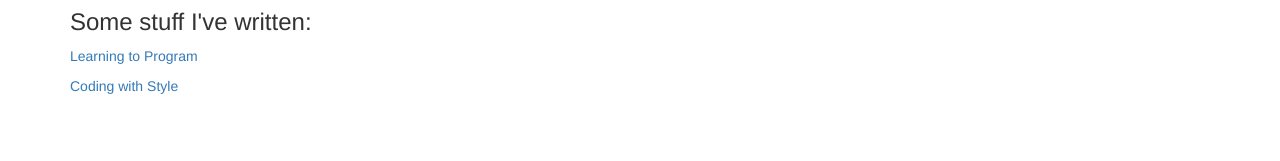
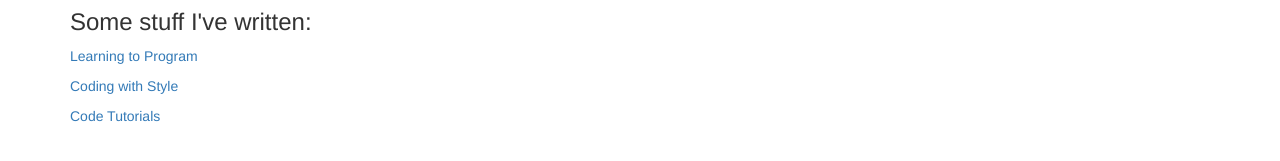
Before and after one commit to tnt2113/tnt2113.github.io, a Jekyll site: the page resources/index.html, which Jekyll copies as it is, in a window 1280 px wide. Shown: the part 262-423 px from the top of the page. Built offline with Jekyll 4.4.1, drawn with Linux system fonts in a browser that asks for light colours.

Commit message:
Update index.html

```diff
--- a/resources/index.html
+++ b/resources/index.html
@@ -75,12 +75,10 @@ jQuery(document).ready(function($) {
 </head>
 
 <body>
-
-
   <h1 class="post-title">Blog posts</h1>
   <h3 class="post-title">Some stuff I've written:</h3>
     <p><a href="post2.html">Learning to Program</a></p>
   <p><a href="post3.html">Coding with Style</a></p>
-
+<p><a href="post4.html">Code Tutorials</a></p>
 </body>
 </html>
```
